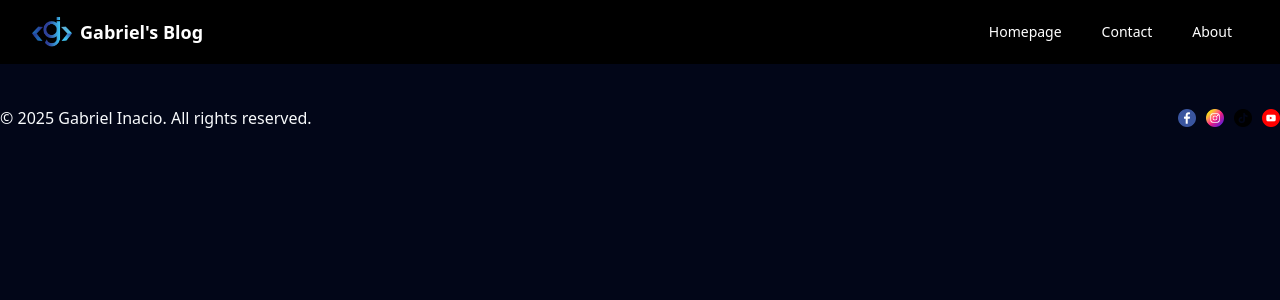
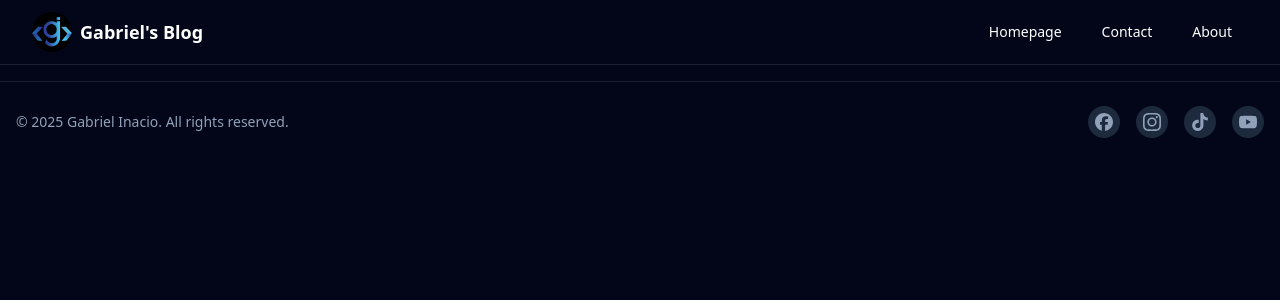
Before and after one commit to gabrielinaciosouza/blog, a Next.js app in the folder blog-web/: page /posts in a window 1280 px wide. Shown: the top 300 px of the page. Built offline with nearby package versions, Linux system fonts and the light colour scheme; no server answers.

Commit message:
feat: update Footer component to use React Icons and refactor styles; remove unused CSS file

```diff
--- a/blog-web/package.json
+++ b/blog-web/package.json
@@ -24,7 +24,7 @@
     "next": "15.4.2",
     "react": "^19.0.0",
     "react-dom": "^19.0.0",
-    "react-icons": "^5.4.0",
+    "react-icons": "^5.5.0",
     "react-quill-new": "^3.3.3",
     "tailwind-merge": "^3.3.1",
     "tailwindcss-animate": "^1.0.7"
--- a/blog-web/src/app/(public)/posts/page.tsx
+++ b/blog-web/src/app/(public)/posts/page.tsx
@@ -23,7 +23,7 @@ const getData = async (page: number): Promise<{ posts: Post[], totalCount: numbe
     return data;
 };
 
-const Posts = async ({ searchParams } : { searchParams: { page: number | null }}) => {
+const Posts = async ({ searchParams }: { searchParams: { page: number | null } }) => {
     try {
         const page = (await searchParams).page || 1;
         const { posts, totalCount } = await getData(page);
@@ -31,28 +31,23 @@ const Posts = async ({ searchParams } : { searchParams: { page: number | null }}
         const hasNext = page * POST_PER_PAGE < totalCount;
 
         return (
-            <div className={styles.container}>
-                {
-                    posts.length > POST_PER_PAGE && (
-                        <div className={styles.headerContainer}>
-                            <div className={styles.headerText}>Recent Stories</div>
-                        </div>
-                    )
-                }
-                <div className={styles.grid}>
+            <section className="w-full mt-12 flex flex-col items-center">
+                {totalCount > 0 && (
+                    <div className="mb-6 w-full flex justify-center">
+                        <h2 className="text-2xl font-bold text-primary text-center">Recent Stories</h2>
+                    </div>
+                )}
+                <div className="grid grid-cols-1 sm:grid-cols-2 md:grid-cols-3 lg:grid-cols-3 xl:grid-cols-3 gap-6 w-full max-w-6xl px-2">
                     {posts.map((post) => (
-                        <div key={post.postId}>
-                            <PostCard {...post} />
-                        </div>
+                        <PostCard key={post.postId} {...post} />
                     ))}
-
                 </div>
-                <div>
+                <div className="mt-8 flex flex-col items-center">
                     <Pagination page={page} hasNext={hasNext} hasPrev={hasPrev} />
                 </div>
-            </div>
+            </section>
         )
-    } catch(err) {
+    } catch (err) {
         console.log(err);
         return <></>
     }
--- a/blog-web/src/components/footer/Footer.tsx
+++ b/blog-web/src/components/footer/Footer.tsx
@@ -1,32 +1,42 @@
 import React from "react";
-import styles from "./footer.module.css";
-import Image from "next/image";
 import Link from "next/link";
-import Divider from "@/components/divider/Divider";
+import { SiFacebook, SiInstagram, SiYoutube, SiTiktok } from "react-icons/si";
+
+const iconProps = {
+    size: 18,
+    className: "text-muted-foreground"
+};
 
 const Footer = () => {
     const currentYear = new Date().getFullYear();
     return (
-        <div className={styles.container}>
-            <Divider />
-            <div className={styles.footerBottom}>
-                <span>© {currentYear} Gabriel Inacio. All rights reserved.</span>
-                <div className={styles.socialIcons}>
-                    <Link href="/">
-                        <Image src="/facebook.png" alt="Facebook" width={18} height={18} />
+        <footer className="w-full px-4 py-6 bg-background border-t border-border">
+            <div className="flex flex-col md:flex-row items-center justify-between gap-4">
+                <span className="text-sm text-muted-foreground">© {currentYear} Gabriel Inacio. All rights reserved.</span>
+                <div className="flex gap-4">
+                    <Link href="/" aria-label="Facebook">
+                        <span className="inline-flex items-center justify-center rounded-full bg-muted w-8 h-8 hover:bg-primary transition">
+                            <SiFacebook {...iconProps} />
+                        </span>
                     </Link>
-                    <Link href="/">
-                        <Image src="/instagram.png" alt="Instagram" width={18} height={18} />
+                    <Link href="/" aria-label="Instagram">
+                        <span className="inline-flex items-center justify-center rounded-full bg-muted w-8 h-8 hover:bg-primary transition">
+                            <SiInstagram {...iconProps} />
+                        </span>
                     </Link>
-                    <Link href="/">
-                        <Image src="/tiktok.png" alt="Tiktok" width={18} height={18} />
+                    <Link href="/" aria-label="Tiktok">
+                        <span className="inline-flex items-center justify-center rounded-full bg-muted w-8 h-8 hover:bg-primary transition">
+                            <SiTiktok {...iconProps} />
+                        </span>
                     </Link>
-                    <Link href="/">
-                        <Image src="/youtube.png" alt="Youtube" width={18} height={18} />
+                    <Link href="/" aria-label="Youtube">
+                        <span className="inline-flex items-center justify-center rounded-full bg-muted w-8 h-8 hover:bg-primary transition">
+                            <SiYoutube {...iconProps} />
+                        </span>
                     </Link>
                 </div>
             </div>
-        </div>
+        </footer>
     );
 };
 
--- a/blog-web/src/components/footer/footer.module.css
+++ /dev/null
@@ -1,106 +0,0 @@
-.container {
-    color: var(--softTextColor);
-    margin-top: auto;
-    padding: 0 0 20px 0;
-    display: flex;
-    flex-direction: column;
-    align-items: flex-start;
-}
-
-.topSection {
-    display: flex;
-    justify-content: space-between;
-    width: 100%;
-}
-
-.info {
-    display: flex;
-    flex-direction: column;
-    gap: 14px;
-}
-
-.logo {
-    display: flex;
-    align-items: center;
-    gap: 10px;
-}
-
-.year {
-    font-size: 16px;
-    font-weight: 400;
-}
-
-.logoText {
-    font-size: 18px;
-}
-
-.desc {
-    font-weight: 600;
-    font-size: 20px;
-}
-
-.links {
-    display: flex;
-    justify-content: flex-end;
-    gap: 100px;
-}
-
-.list {
-    display: flex;
-    flex-direction: column;
-    gap: 8px;
-    font-weight: 300;
-    align-self: flex-end;
-}
-
-.listItem {
-    font-weight: 300;
-}
-
-.listTitle {
-    font-weight: 500;
-    font-size: 16px;
-}
-
-.footerBottom {
-    font-weight: 300;
-    width: 100%;
-    display: flex;
-    justify-content: space-between;
-    align-items: center;
-    margin-top: 24px;
-}
-
-.socialIcons {
-    display: flex;
-    gap: 10px;
-}
-
-@media screen and (max-width: 1024px) {
-    .links {
-        gap: 50px;
-    }
-}
-
-@media screen and (max-width: 640px) {
-    .links {
-        font-size: 12px;
-    }
-
-    .desc {
-        font-weight: 600;
-        font-size: 12px;
-    }
-
-    .year {
-        font-size: 12px;
-    }
-
-    .footerBottom {
-        font-size: 13px;
-    }
-
-    .list {
-        display: none;
-    }
-}
--- a/blog-web/src/components/navbar/NavbarClient.tsx
+++ b/blog-web/src/components/navbar/NavbarClient.tsx
@@ -10,8 +10,8 @@ export default function NavbarClient({ isAdmin }: { isAdmin: boolean }) {
     const handleMenuClick = () => setOpen(false);
 
     return (
-        <header className="w-full border-b shadow-sm">
-            <nav className="fixed left-0 right-0 top-0 z-50 bg-black text-white flex flex-wrap items-center justify-between py-3 px-4 sm:px-8 gap-2 w-full" aria-label="Main Navigation" role="navigation">
+        <header className="w-full">
+            <nav className="fixed left-0 right-0 top-0 z-50 bg-background text-white flex flex-wrap items-center justify-between py-3 px-4 sm:px-8 gap-2 w-full border-b border-border" aria-label="Main Navigation" role="navigation">
                 <Link href="/" className="flex items-center gap-2 min-w-0 flex-shrink">
                     <div className="flex items-center gap-2 min-w-0 flex-shrink transition-transform duration-300 hover:scale-105 hover:shadow-primary/40">
                         <img src="/logo2.png" alt="Logo" className="h-10 w-10 rounded-full bg-black" />
@@ -63,6 +63,7 @@ export default function NavbarClient({ isAdmin }: { isAdmin: boolean }) {
                     </Sheet>
                 </div>
             </nav>
+            <div className="w-full h-px bg-border" />
         </header>
     );
 }
```
Also changed, not shown: blog-web/src/app/(public)/posts/posts.module.css (line endings or trailing spaces), 2 other files (tests, documents, lock files or other folders).
